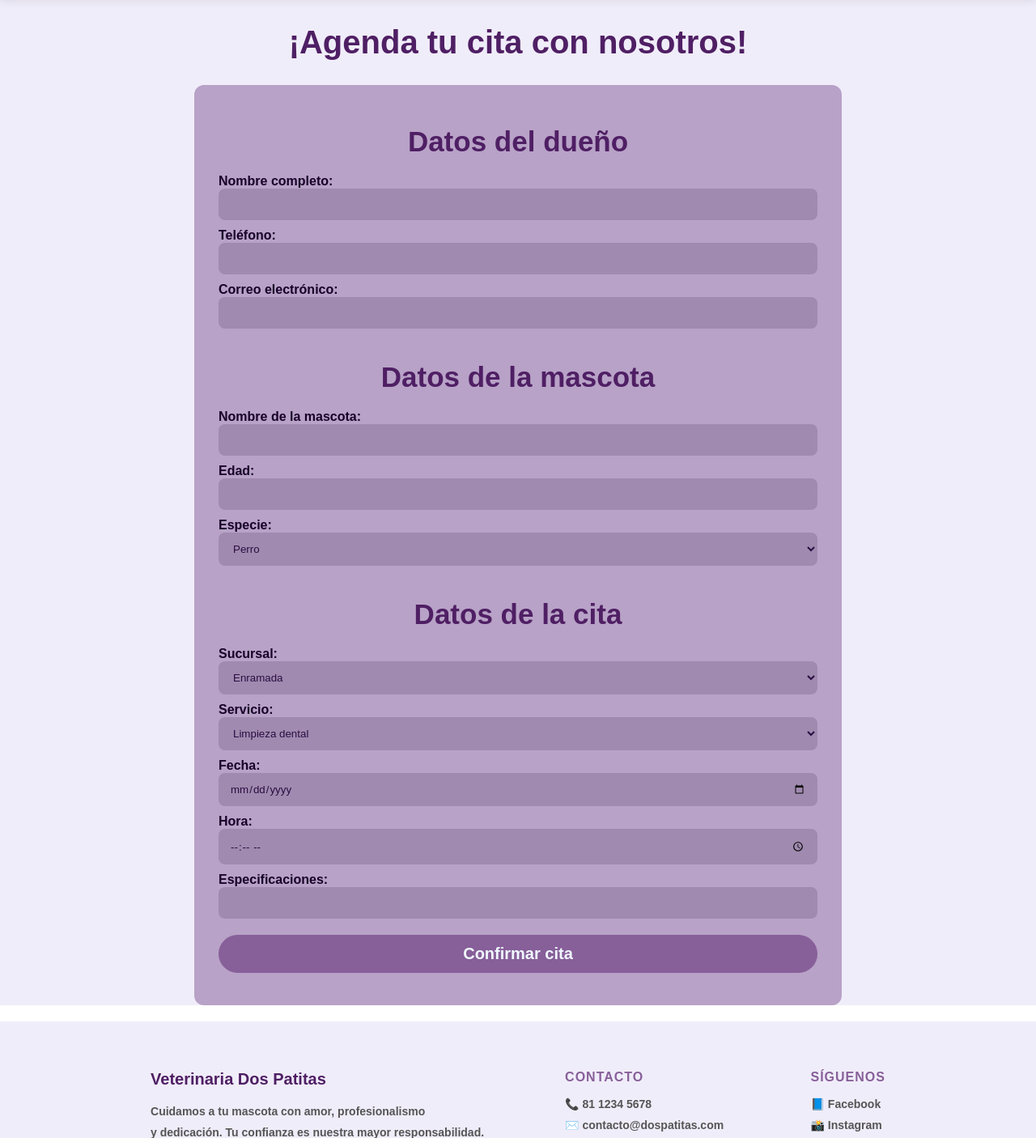
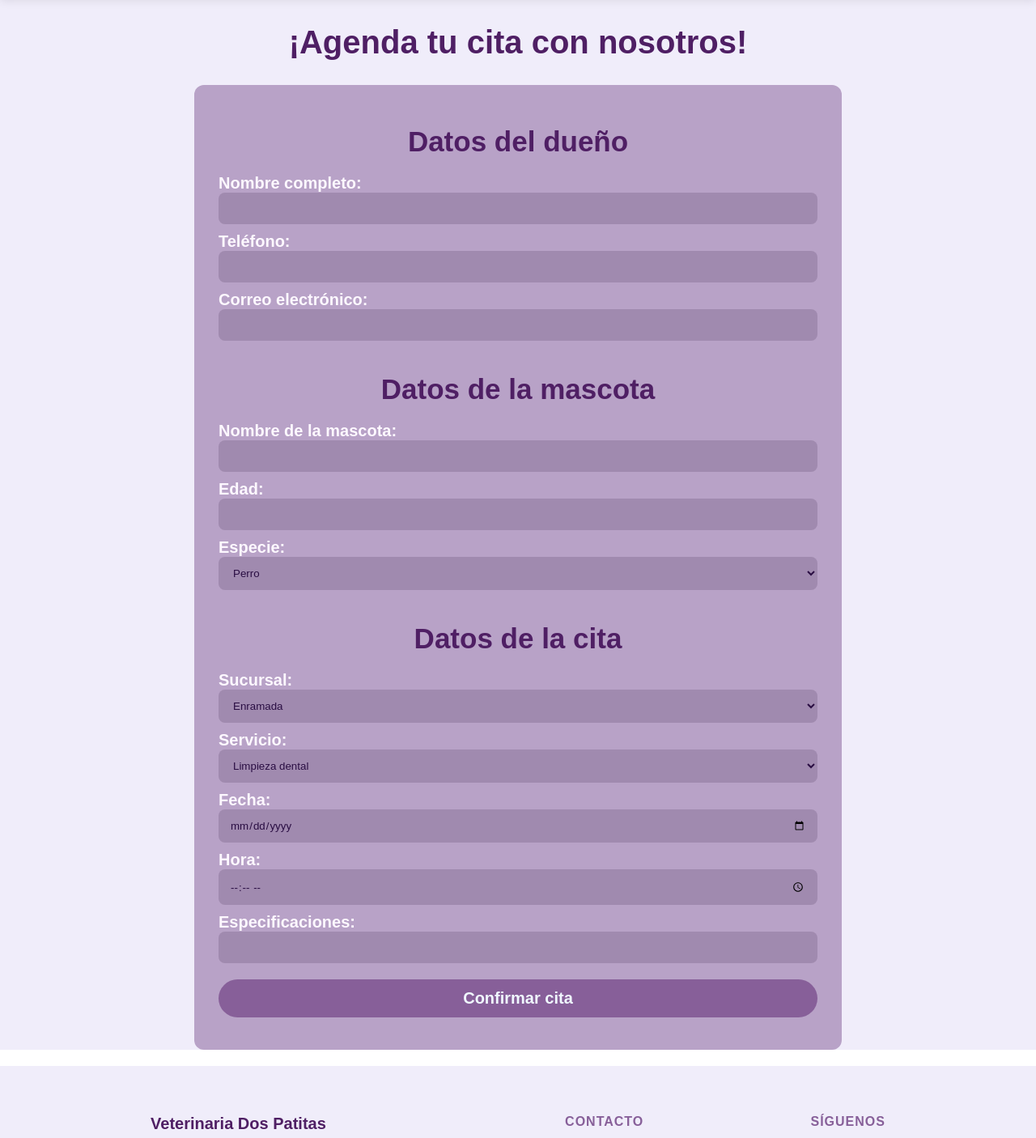
Before and after one commit to PIA-Desarollo-Web/PaginaWebVeterinaria, a Django app: page /agendar in a window 1280 px wide. Shown: the part 85-1491 px from the top of the page at 81% size. Run offline with Django 5.2, Linux system fonts and the light colour scheme.

Commit message:
Cambios en el color de letra del form

```diff
--- a/website_vet/static/css/estilosAgendar.css
+++ b/website_vet/static/css/estilosAgendar.css
@@ -40,7 +40,8 @@ form {
 }
 
 label {
-    color: #180129;
+    color: #fdf8ff;
+    font-size: 20px;
 }
 
 input, select {
--- a/website_vet/templates/agendarCita.html
+++ b/website_vet/templates/agendarCita.html
@@ -30,7 +30,7 @@
 
             <h2 class="animar">¡Agenda tu cita con nosotros!</h2>
 
-            <form action="formCita" class="formCita">
+            <form action="" class="formCita">
 
                 <div class="dueño animar">
                     <h3>Datos del dueño</h3>
```
